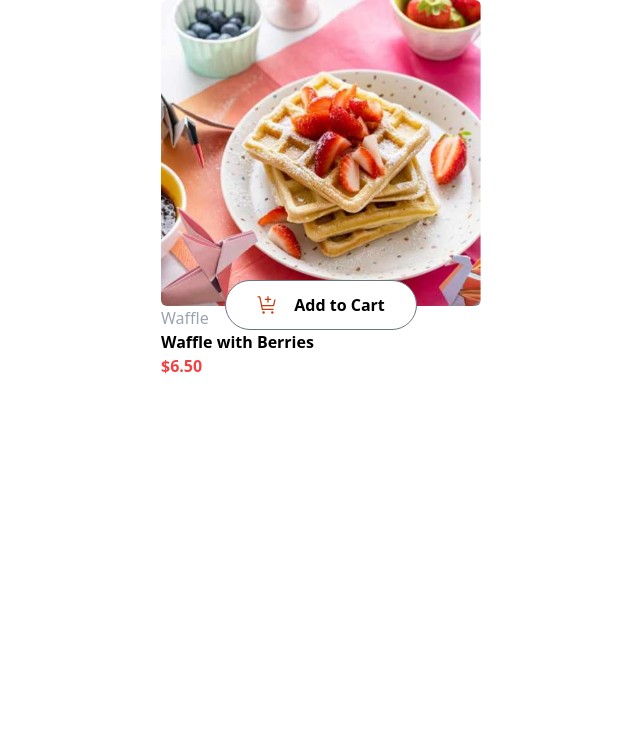
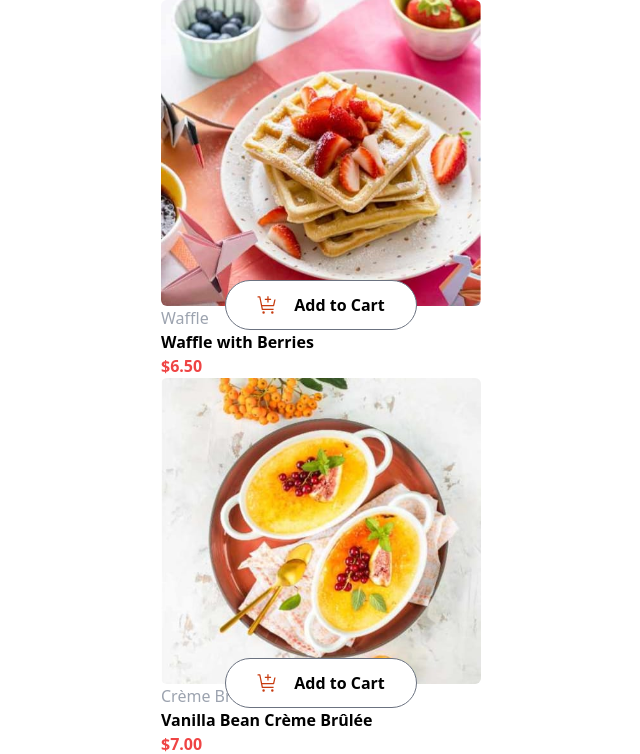
Before and after one commit to Clau4774/product-list-with-cart-main, a React (Vite) app: page / in a window 1280 px wide. Shown: the top 754 px of the page, without its empty margins (319-959 px from the left). Built offline with nearby package versions, Linux system fonts and the light colour scheme.

Commit message:
Prove the Card component using the map method for seen the aspect of the individual Card components

```diff
--- a/src/App.tsx
+++ b/src/App.tsx
@@ -1,15 +1,15 @@
-import './App.css'
-import Card from './components/Card';
-import data from './data/data.json'
-
+import "./App.css";
+import Card from "./components/Card";
+import data from "./data/data.json";
 
 function App() {
-
-
-
-  return(
-    <Card image={data[0].image} name={data[0].name} category={data[0].category} price={data[0].price}/>
-  )
+  return (
+    <div>
+      {data.map((item, index) => (
+        <Card key={index} {...item} />
+      ))}
+    </div>
+  );
 }
 
-export default App
+export default App;
--- a/src/components/Card.tsx
+++ b/src/components/Card.tsx
@@ -1,5 +1,5 @@
-import React from 'react'
-import ButtonAddToCart from './ui/ButtonAddToCart'
+import React from "react";
+import ButtonAddToCart from "./ui/ButtonAddToCart";
 
 type ImagesContainer = {
   thumbnail?: string;
```
